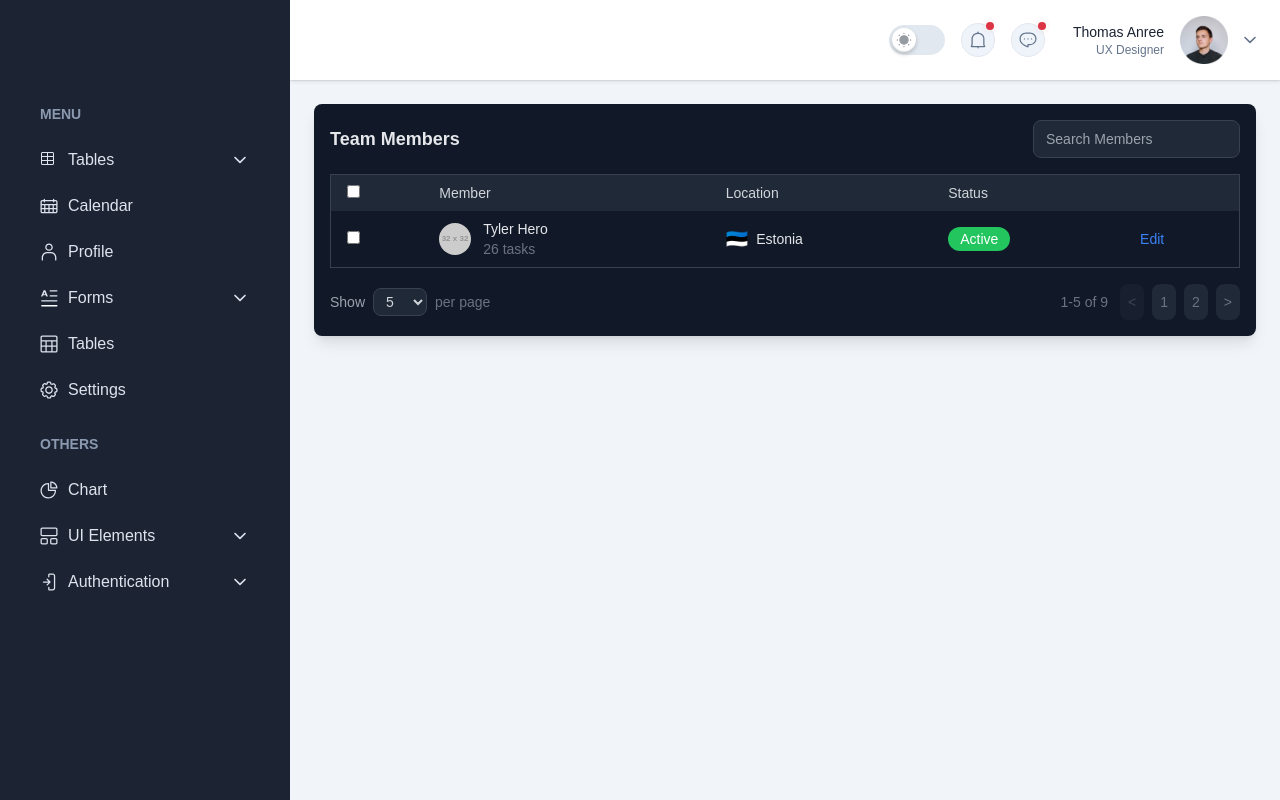
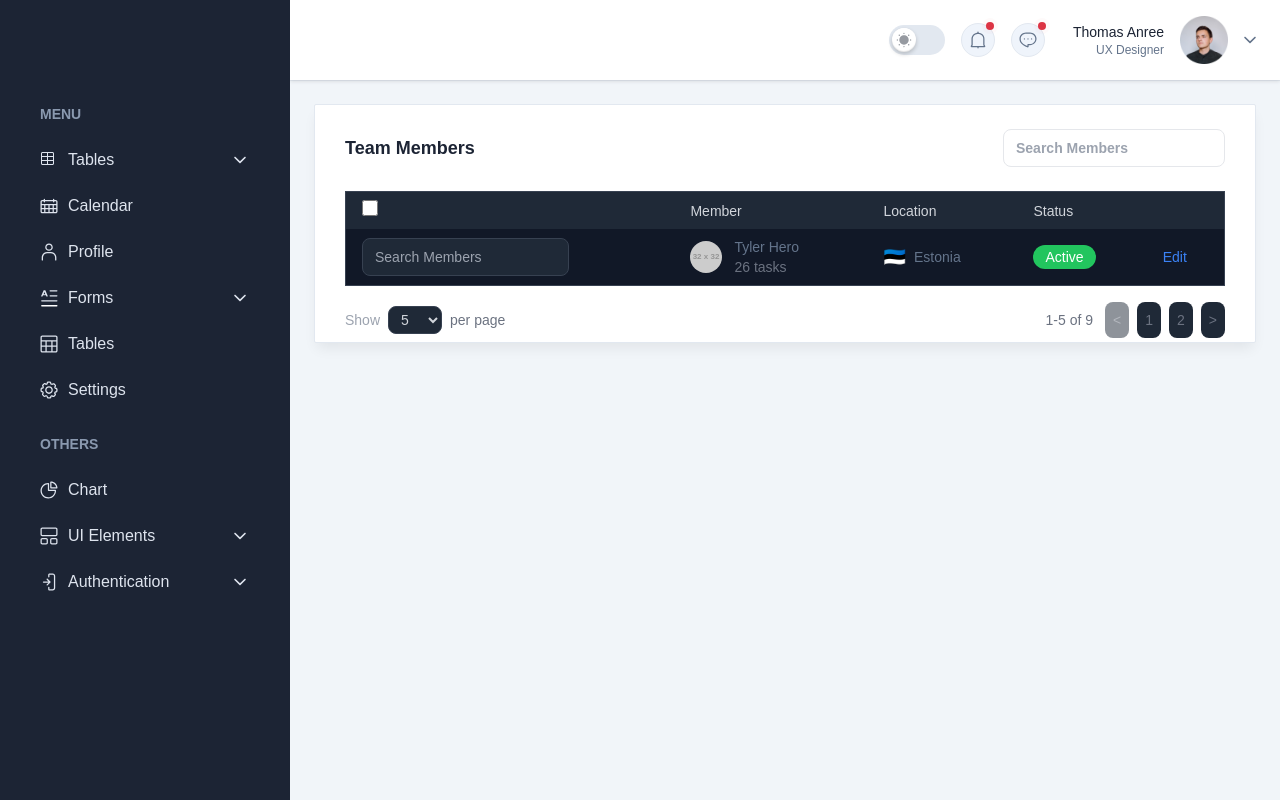
Before and after one commit to An1MuS1111/theLastProject, a React (Vite) app in the folder client/: page /table1 in a window 1280 px wide. Built offline with nearby package versions, Linux system fonts and the light colour scheme; a web font is replaced by a local one.

Commit message:
a Little customization to the table

```diff
--- a/client/src/components/TableComponent.tsx
+++ b/client/src/components/TableComponent.tsx
@@ -2,13 +2,13 @@ import React from 'react'
 
 const TableComponent = () => {
   return (
-    <div className="bg-gray-900 text-gray-200 p-4 rounded-lg shadow-lg">
-    <div className="flex items-center justify-between mb-4">
+    <div className="rounded-sm border border-stroke bg-white px-5 pt-6 pb-2.5 shadow-default dark:border-strokedark dark:bg-boxdark sm:px-7.5 xl:pb-1">
+    <div className="mb-6 text-xl font-semibold text-black dark:text-white flex items-center justify-between">
       <h2 className="text-lg font-semibold">Team Members</h2>
       <input
         type="text"
         placeholder="Search Members"
-        className="bg-gray-800 border border-gray-700 text-sm rounded-lg px-3 py-2 text-gray-300 focus:outline-none focus:ring-1 focus:ring-blue-500"
+        className="dark:bg-gray-800 border dark:border-gray-700 text-sm rounded-lg px-3 py-2 dark:text-gray-300 focus:outline-none focus:ring-1 focus:ring-blue-500"
       />
     </div>
 
@@ -17,7 +17,8 @@ const TableComponent = () => {
         <thead className="bg-gray-800">
           <tr>
             <th className="px-4 py-2 text-left text-sm font-medium text-gray-300">
-              <input type="checkbox" className="rounded border-gray-700 text-blue-500 focus:ring-blue-500" />
+            <input id="default-checkbox" type="checkbox" value="" className="w-4 h-4 text-blue-600 bg-gray-100 border-gray-300 rounded focus:ring-blue-500 dark:focus:ring-blue-600 dark:ring-offset-gray-800 focus:ring-2 dark:bg-gray-700 dark:border-gray-600"/>
+
             </th>
             <th className="px-4 py-2 text-left text-sm font-medium text-gray-300">Member</th>
             <th className="px-4 py-2 text-left text-sm font-medium text-gray-300">Location</th>
@@ -29,7 +30,11 @@ const TableComponent = () => {
 
           <tr>
             <td className="px-4 py-2">
-              <input type="checkbox" className="rounded border-gray-700 text-blue-500 focus:ring-blue-500" />
+            <input
+        type="text"
+        placeholder="Search Members"
+        className="bg-gray-800 border border-gray-700 text-sm rounded-lg px-3 py-2 text-gray-300 focus:outline-none focus:ring-1 focus:ring-blue-500"
+      />
             </td>
             <td className="px-4 py-2 flex items-center gap-3">
               <img
```
